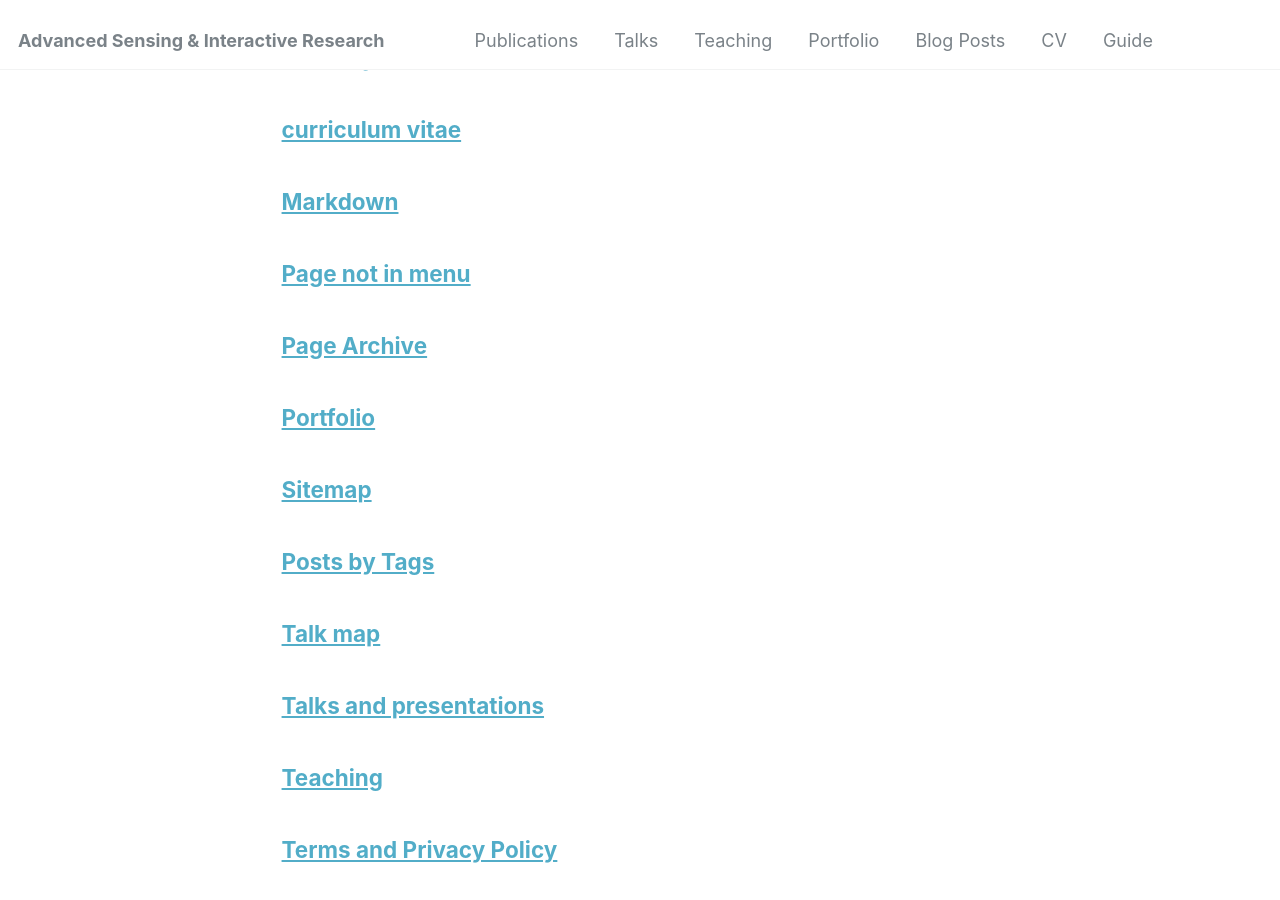
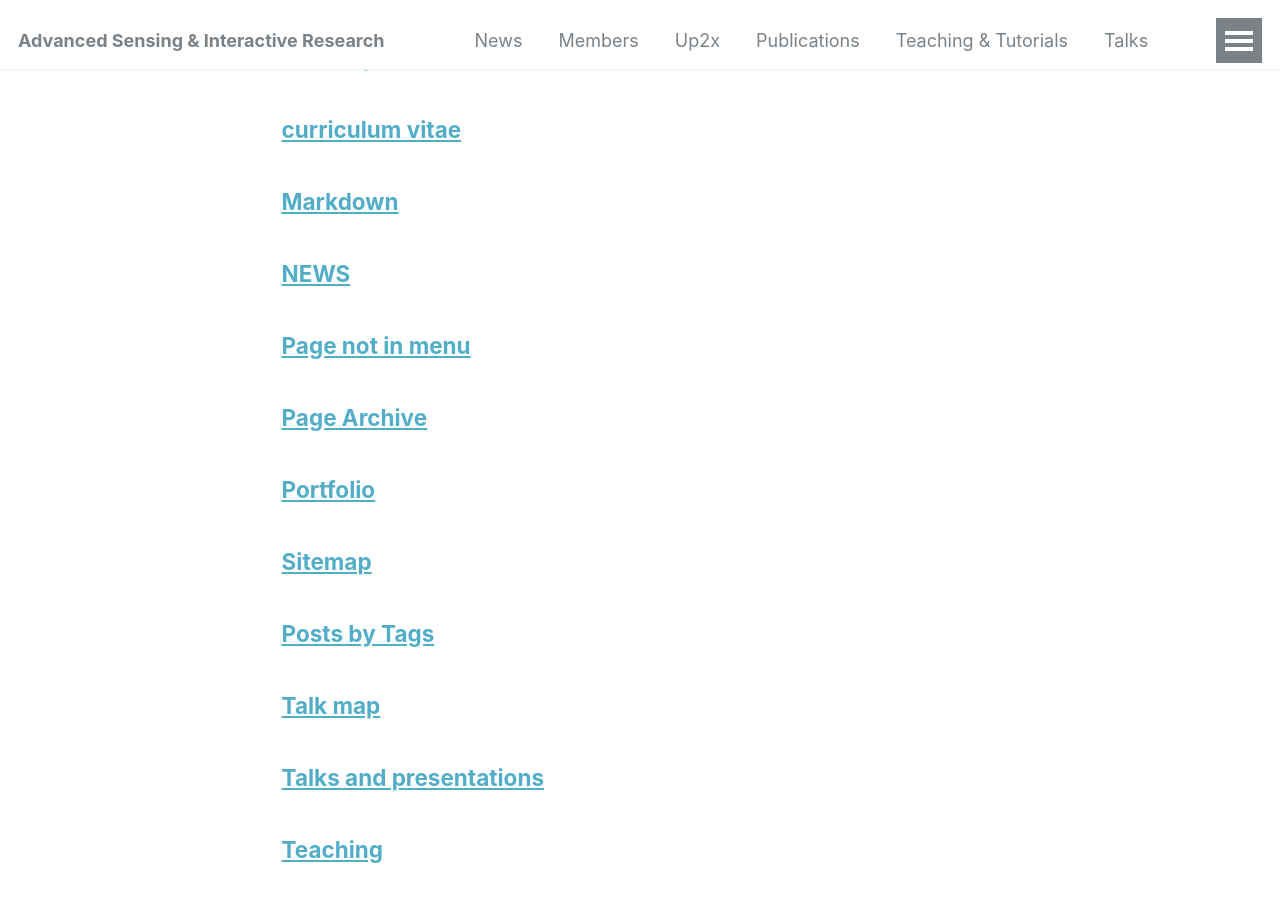
Before and after one commit to xiangwu/xiangwu.github.io, a Jekyll site: the page built from _pages/page-archive.html, in a window 1280 px wide and 900 px high, scrolled down 423 px. Built offline with Jekyll 4.4.1, drawn with Linux system fonts in a browser that asks for light colours.

Commit message:
add News page

```diff
--- a/_data/navigation.yml
+++ b/_data/navigation.yml
@@ -1,22 +1,33 @@
 # main links links
 main:
+  - title: "News"
+    url: /news/
+
+  - title: "Members"
+    url: /members/
+
+  - title: "Up2x"
+    url: /up2x/
+
   - title: "Publications"
     url: /publications/
+
+  - title: "Teaching & Tutorials"
+    url: /teaching/
 
   - title: "Talks"
     url: /talks/
 
-  - title: "Teaching"
-    url: /teaching/
 
-  - title: "Portfolio"
-    url: /portfolio/
 
-  - title: "Blog Posts"
-    url: /year-archive/
+  #- title: "Portfolio"
+  #  url: /portfolio/
+
+  #- title: "Blog Posts"
+  #  url: /year-archive/
 
   - title: "CV"
     url: /cv/
 
-  - title: "Guide"
-    url: /markdown/
+  #- title: "Guide"
+  # url: /markdown/
```
Also changed, not shown: _pages/news.md (added, +12 -0 lines).
